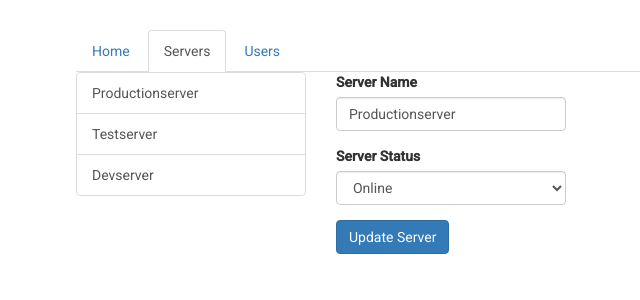
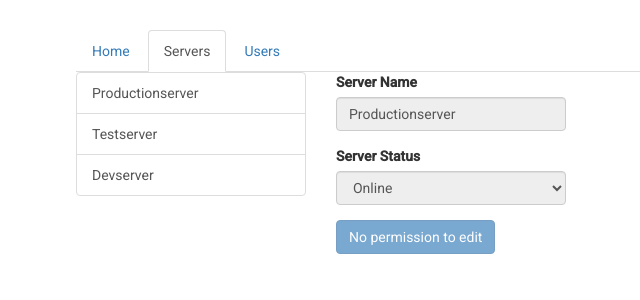
Before and after one commit to sean-xiao-zhao7/ang-routing, an Angular app: page /servers/1/edit in a window 1280 px wide. Shown: the top 300 px of the page, without its empty margins (189-829 px from the left). Built offline with nearby package versions, Linux system fonts and the light colour scheme.

Commit message:
Add each server edit

```diff
--- a/src/app/servers/edit-server/edit-server.component.html
+++ b/src/app/servers/edit-server/edit-server.component.html
@@ -4,18 +4,30 @@
     type="text"
     id="name"
     class="form-control"
-    [(ngModel)]="serverName">
+    [(ngModel)]="serverName"
+    [disabled]="!allowEdit"
+  />
 </div>
 <div class="form-group">
   <label for="status">Server Status</label>
   <select
     id="status"
     class="form-control"
-    [(ngModel)]="serverStatus">
+    [(ngModel)]="serverStatus"
+    [disabled]="!allowEdit"
+  >
     <option value="online">Online</option>
     <option value="offline">Offline</option>
   </select>
 </div>
+<button class="btn btn-primary" (click)="onUpdateServer()" *ngIf="allowEdit">
+  Update Server
+</button>
 <button
   class="btn btn-primary"
-  (click)="onUpdateServer()">Update Server</button>
+  (click)="onUpdateServer()"
+  *ngIf="!allowEdit"
+  [disabled]="true"
+>
+  No permission to edit
+</button>
--- a/src/app/servers/edit-server/edit-server.component.ts
+++ b/src/app/servers/edit-server/edit-server.component.ts
@@ -1,5 +1,5 @@
 import { Component, OnInit } from '@angular/core';
-import { ActivatedRoute } from '@angular/router';
+import { ActivatedRoute, Params } from '@angular/router';
 
 import { ServersService } from '../servers.service';
 
@@ -12,6 +12,8 @@ export class EditServerComponent implements OnInit {
   server: { id: number; name: string; status: string };
   serverName = '';
   serverStatus = '';
+  allowEdit: boolean = false;
+  fragment = '';
 
   constructor(
     private serversService: ServersService,
@@ -19,12 +21,22 @@ export class EditServerComponent implements OnInit {
   ) {}
 
   ngOnInit() {
-    this.server = this.serversService.getServer(1);
+    this.allowEdit =
+      this.route.snapshot.queryParams.allowEdit == 1 ? true : false;
+    this.fragment = this.route.snapshot.fragment;
+    this.server = this.serversService.getServer(this.route.snapshot.params.id);
     this.serverName = this.server.name;
     this.serverStatus = this.server.status;
 
-    this.route.queryParams.subscribe();
-    this.route.fragment.subscribe();
+    this.route.params.subscribe((params: Params) => {
+      this.server = this.serversService.getServer(params.id);
+    });
+    this.route.queryParams.subscribe((params: Params) => {
+      this.allowEdit = params.allowEdit === '1' ? true : false;
+    });
+    // this.route.fragment.subscribe((params: Params) => {
+    //   this.fragment = params.fragment;
+    // });
   }
 
   onUpdateServer() {
--- a/src/app/servers/server/server.component.html
+++ b/src/app/servers/server/server.component.html
@@ -1,3 +1,4 @@
 <h5 *ngIf="server">{{ server.name }}</h5>
 <p *ngIf="server">Server status is {{ server.status }}</p>
 <h5 *ngIf="!server">No server selected.</h5>
+<button mat-button color="primary" (click)="editServer(server.id)">Edit</button>
--- a/src/app/servers/server/server.component.ts
+++ b/src/app/servers/server/server.component.ts
@@ -1,5 +1,5 @@
 import { Component, OnInit } from '@angular/core';
-import { ActivatedRoute, Params } from '@angular/router';
+import { ActivatedRoute, Params, Router } from '@angular/router';
 import { Subscription } from 'rxjs';
 import { ServersService } from '../servers.service';
 
@@ -11,21 +11,39 @@ import { ServersService } from '../servers.service';
 export class ServerComponent implements OnInit {
   server: { id: number; name: string; status: string };
   paramsSubscription: Subscription;
+  allowEdit: boolean;
 
   constructor(
     private serversService: ServersService,
-    private route: ActivatedRoute
+    private route: ActivatedRoute,
+    private router: Router
   ) {}
 
   ngOnInit() {
     this.server = this.serversService.getServer(
       this.route.snapshot.params['id']
     );
+    this.allowEdit = this.route.snapshot.queryParams['allowEdit'];
 
     this.paramsSubscription = this.route.params.subscribe(
       (newParams: Params) => {
         this.server = this.serversService.getServer(newParams.id);
       }
     );
+
+    this.paramsSubscription = this.route.queryParams.subscribe(
+      (newParams: Params) => {
+        this.allowEdit = newParams.allowEdit;
+      }
+    );
+  }
+
+  editServer(id: number) {
+    this.router.navigate(['edit'], {
+      relativeTo: this.route,
+      queryParams: {
+        allowEdit: this.allowEdit,
+      },
+    });
   }
 }
--- a/src/app/servers/servers.component.html
+++ b/src/app/servers/servers.component.html
@@ -3,6 +3,8 @@
     <div class="list-group">
       <a
         [routerLink]="['/servers', server.id]"
+        [queryParams]="{ allowEdit: server.id == 3 ? '1' : '0' }"
+        fragment="loading"
         class="list-group-item"
         *ngFor="let server of servers"
       >
```
